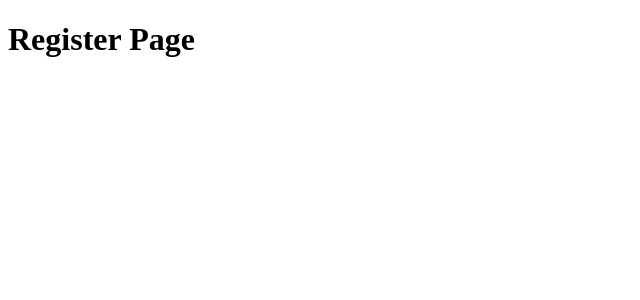
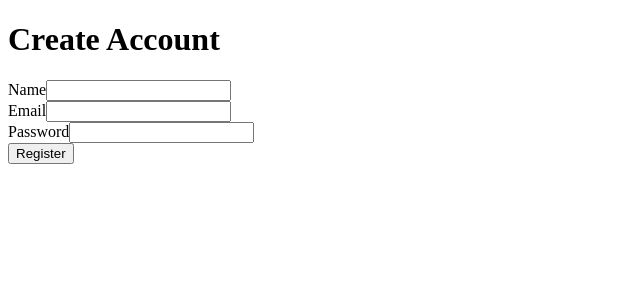
Before and after one commit to Akash-S22/civic-report, a React (Vite) app in the folder client/: page /register in a window 1280 px wide. Shown: the top 300 px of the page, without its empty margins (0-640 px from the left). Built offline with nearby package versions, Linux system fonts and the light colour scheme.

Commit message:
feat: connect registration form to API

```diff
--- a/client/src/pages/Register.jsx
+++ b/client/src/pages/Register.jsx
@@ -1,5 +1,98 @@
+import { useState } from "react";
+import { useNavigate } from "react-router-dom";
+import api from "../services/api";
+
 function Register() {
-    return <h1>Register Page</h1>;
+    const [name, setName] = useState("");
+    const [email, setEmail] = useState("");
+    const [password, setPassword] = useState("");
+
+    const [error, setError] = useState("");
+    const [loading, setLoading] = useState(false);
+
+    const navigate = useNavigate();
+
+    const handleSubmit = async (event) => {
+        event.preventDefault();
+
+        setError("");
+        setLoading(true);
+
+        try {
+            await api.post("/auth/register", {
+                name,
+                email,
+                password
+            });
+
+            navigate("/login");
+        } catch (error) {
+            setError(
+                error.response?.data?.message ||
+                "Registration failed"
+            );
+        } finally {
+            setLoading(false);
+        }
+    };
+
+    return (
+        <div>
+            <h1>Create Account</h1>
+
+            <form onSubmit={handleSubmit}>
+                <div>
+                    <label>Name</label>
+
+                    <input
+                        type="text"
+                        value={name}
+                        onChange={(event) =>
+                            setName(event.target.value)
+                        }
+                        required
+                    />
+                </div>
+
+                <div>
+                    <label>Email</label>
+
+                    <input
+                        type="email"
+                        value={email}
+                        onChange={(event) =>
+                            setEmail(event.target.value)
+                        }
+                        required
+                    />
+                </div>
+
+                <div>
+                    <label>Password</label>
+
+                    <input
+                        type="password"
+                        value={password}
+                        onChange={(event) =>
+                            setPassword(event.target.value)
+                        }
+                        required
+                    />
+                </div>
+
+                {error && <p>{error}</p>}
+
+                <button
+                    type="submit"
+                    disabled={loading}
+                >
+                    {loading
+                        ? "Creating account..."
+                        : "Register"}
+                </button>
+            </form>
+        </div>
+    );
 }
 
 export default Register;
```
